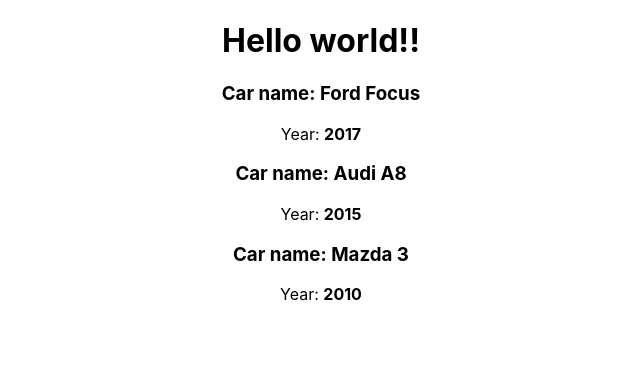
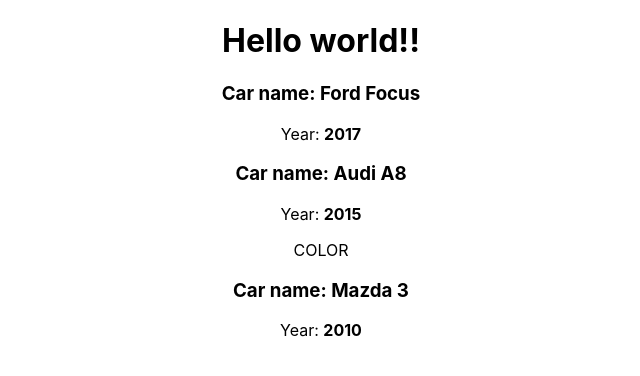
Before and after one commit to NoLifeRTTS/react-course, a React (Create React App) app: page / in a window 1280 px wide. Shown: the top 376 px of the page, without its empty margins (319-959 px from the left). Built offline with nearby package versions, Linux system fonts and the light colour scheme.

Commit message:
content transfer

```diff
--- a/src/App.js
+++ b/src/App.js
@@ -10,7 +10,9 @@
       <div style={divStyle}>
         <h1>Hello world!!</h1>
           <Car name='Ford Focus' year={2017} />
-          <Car name='Audi A8' year={2015} />
+          <Car name='Audi A8' year={2015} >
+              <p>COLOR</p>
+          </Car>
           <Car name='Mazda 3' year={2010} />
       </div>
     );
--- a/src/Car/Car.js
+++ b/src/Car/Car.js
@@ -5,6 +5,7 @@
         <div>
             <h3>Car name: {props.name}</h3>
             <p>Year: <strong>{props.year}</strong></p>
+            { props.children }
         </div>
     )
 }
```
Also changed, not shown: 1 other file (tests, documents, lock files or other folders).
